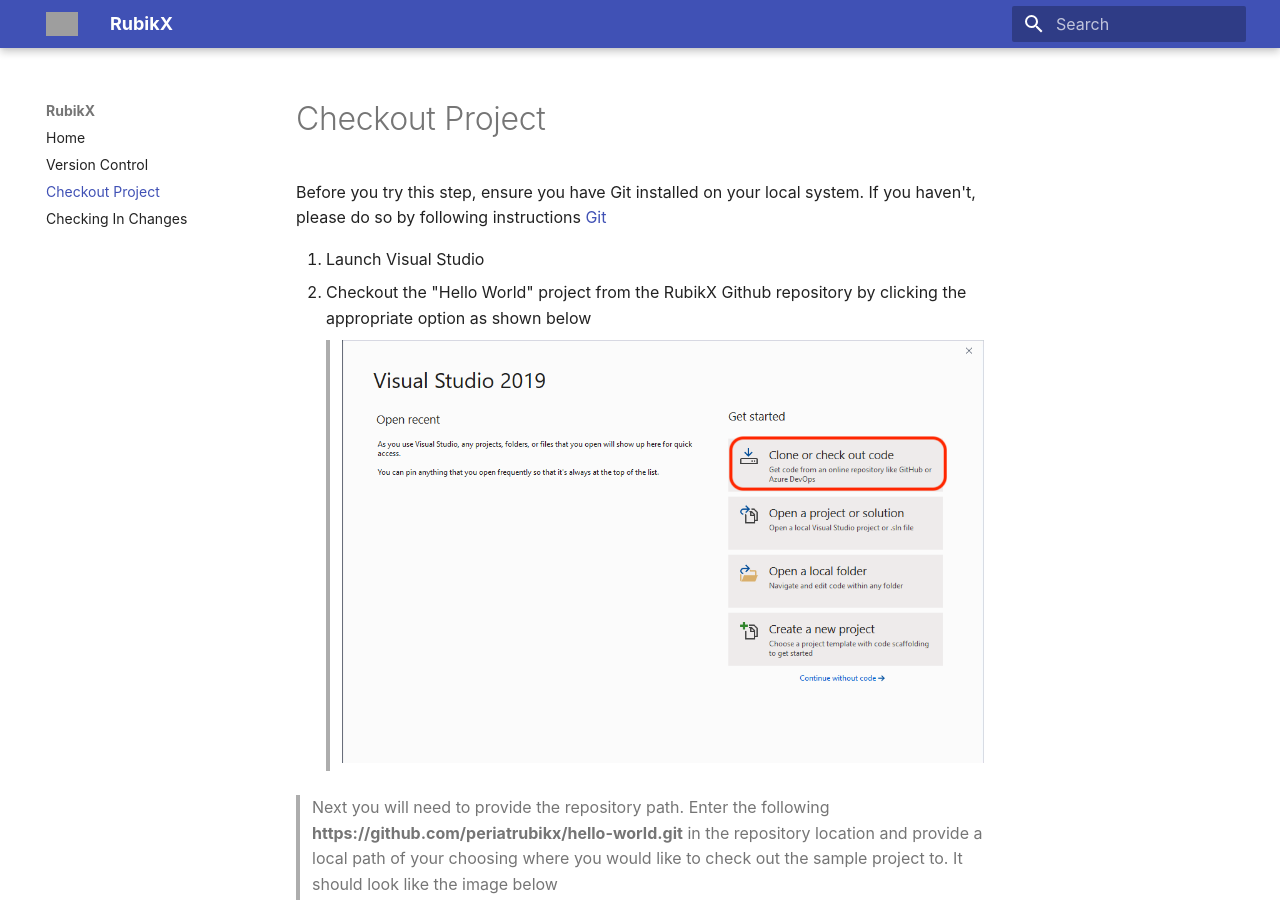
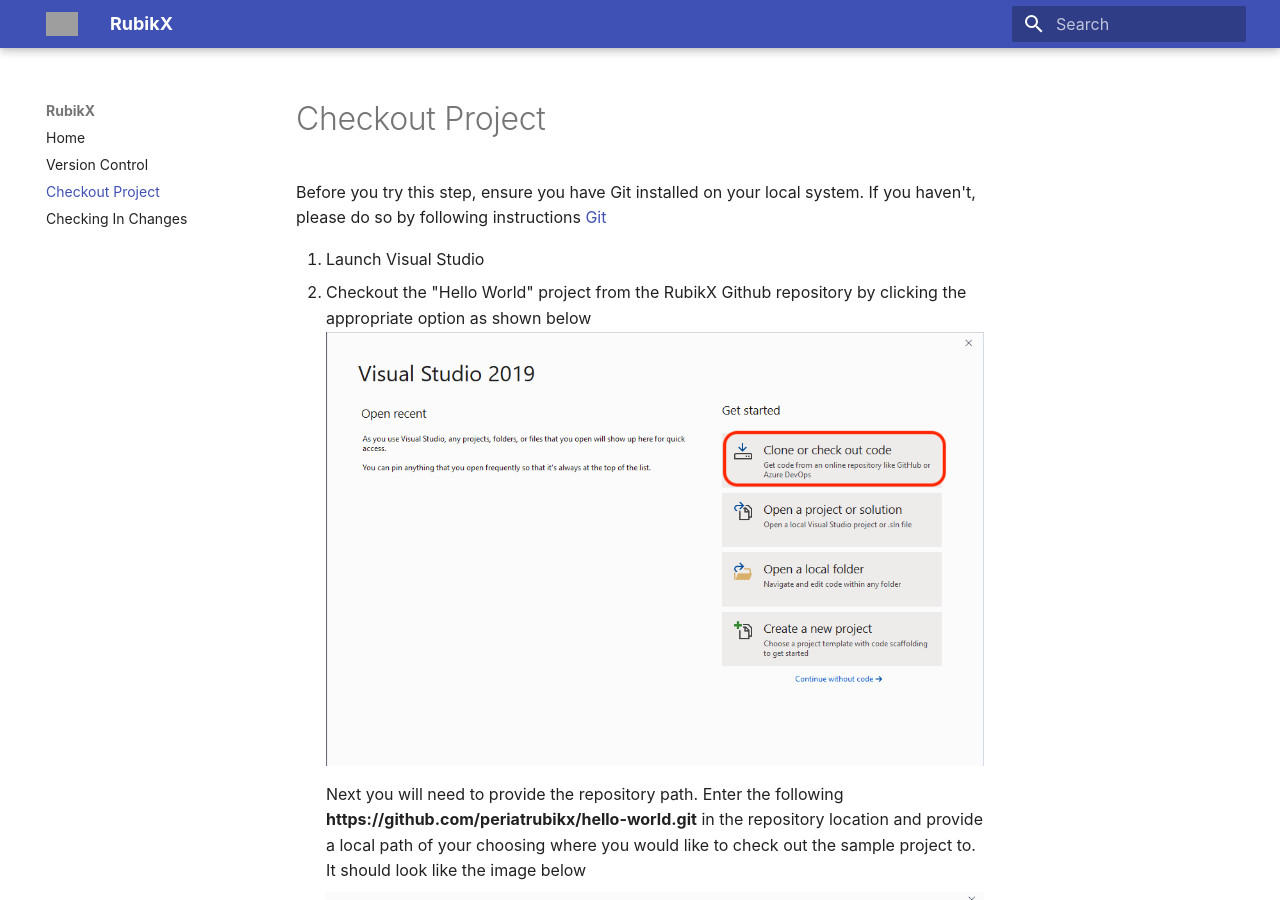
Before and after one commit to periatrubikx/mkdocs, an MkDocs documentation site: the page built from docs/checkout-project.md, in a window 1280 px wide and 900 px high. Built offline with MkDocs 1.6.1 and Material for MkDocs 9.7.7, drawn with Linux system fonts in a browser that asks for light colours.

Commit message:
Initial content for mkdocs.

```diff
--- a/docs/checkout-project.md
+++ b/docs/checkout-project.md
@@ -3,16 +3,16 @@ Before you try this step, ensure you have Git installed on your local system. If
 
 1. Launch Visual Studio
 2. Checkout the "Hello World" project from the RubikX Github repository by clicking the appropriate option as shown below
-   > ![image](images/vs_startup_page.png)
+    ![image](images/vs_startup_page.png)
 
-   > Next you will need to provide the repository path. Enter the following **https://github.com/periatrubikx/hello-world.git** in the repository location and provide a local path of your choosing where you would like to check out the sample project to. It should look like the image below
+    Next you will need to provide the repository path. Enter the following **https://github.com/periatrubikx/hello-world.git** in the repository location and provide a local path of your choosing where you would like to check out the sample project to. It should look like the image below
 
-   > ![image](images/clone_project.png)
+    ![image](images/clone_project.png)
 
-   > You may be prompted to enter your Github credentials if you aren't already logged into Github as shown below. If you don't have a Github account, you can create one by visiting the [Github](http://www.github.com)
+    You may be prompted to enter your Github credentials if you aren't already logged into Github as shown below. If you don't have a Github account, you can create one by visiting the [Github](http://www.github.com)
 
-   > ![image](images/github_login_prompt.png)
+    ![image](images/github_login_prompt.png)
 
-   > After you are logged in, the Visual Studio will open up and you should be able to see the checked out project and the related files on the far right side of the editor as shown below.
+    After you are logged in, the Visual Studio will open up and you should be able to see the checked out project and the related files on the far right side of the editor as shown below.
 
-   > ![image](images/vs_editor_git_view.png)
+    ![image](images/vs_editor_git_view.png)
```
Also changed, not shown: docs/checkin-project.md (+11 -1 lines).
